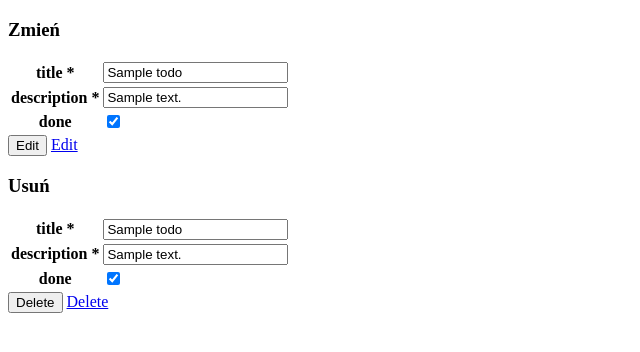
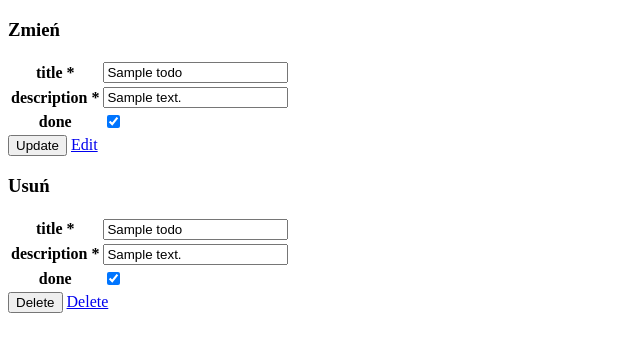
Before and after one commit to MegLip/SQLite_TODO, a Flask app: page /todos/1/ in a window 1280 px wide. Shown: the top 352 px of the page, without its empty margins (0-640 px from the left). Run offline with Flask 2, Linux system fonts and the light colour scheme; tables that the repository leaves empty hold one stand-in row (values such as "Sample post").

Commit message:
Update todo.html

```diff
--- a/templates/todo.html
+++ b/templates/todo.html
@@ -17,7 +17,7 @@
                 </tr>
             {% endfor %}
         </table>
-        <input type="submit" value="Edit"> <a href="/todos/{{ todo_id }}/update/">Edit</a>
+        <input type="submit" value="Update"> <a href="/todos/{{ todo_id }}/update/">Edit</a>
     </form>
 
     <h3> Usuń </h3>
```
